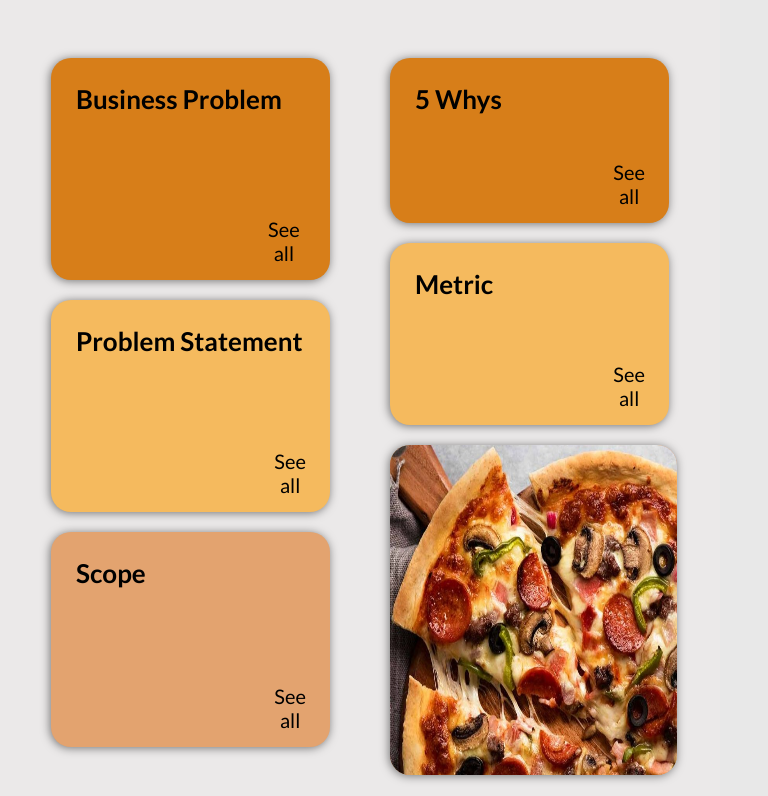
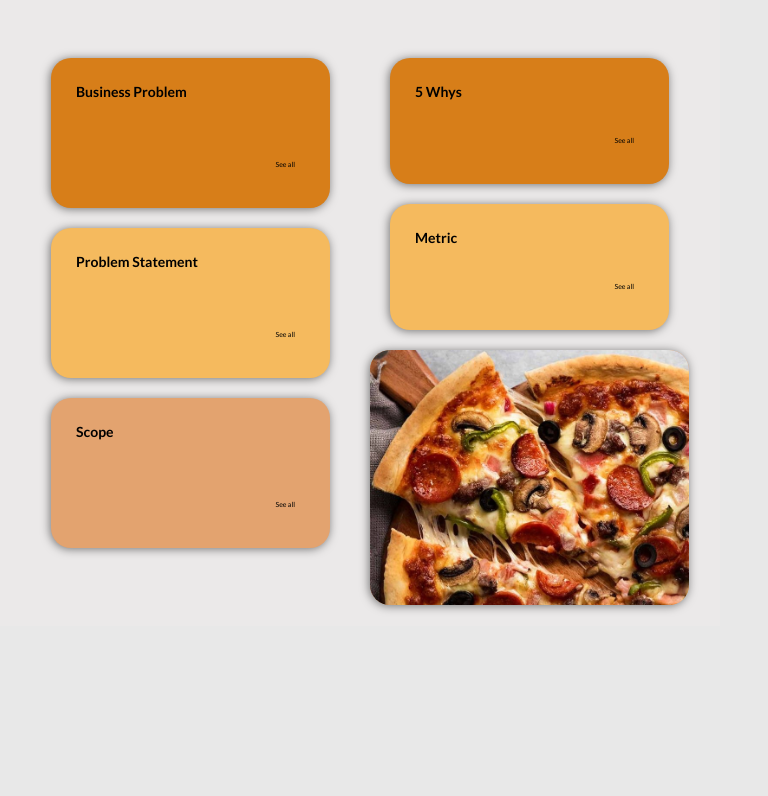
Before and after one commit to deavinagt/Deployment-Capstone-Project-RevoU, a plain HTML site: page index.html in a window 768 px wide. Shown: the part 136-932 px from the top of the page. After the commit the page ends 800 px from the top, so only its background shows below. Drawn offline with Linux system fonts and the light colour scheme.

Commit message:
project se

```diff
--- a/css/sidebar.css
+++ b/css/sidebar.css
@@ -36,13 +36,13 @@ body {
     padding: 0 1.5rem;
     color: #fff;
     overflow: hidden;
-    transition: all 0.5s linear;
+    transition: all 0.2s linear;
     background: white;
 }
 
 .sidebar-kiri:hover {
     width: 240px;
-    transition: 0.5s;
+    transition: 0.2s;
 }
 
 /* .logo {
--- a/index.css
+++ b/index.css
@@ -73,7 +73,6 @@ body{
   display: flex;
   flex-direction: column;
   width: 100%;
-  height: 45vh;
   box-shadow: -1px 1px 10px 0px rgba(0,0,0,0.51);
   -webkit-box-shadow: -1px 1px 10px 0px rgba(0,0,0,0.51);
   -moz-box-shadow: -1px 1px 10px 0px rgba(0,0,0,0.51);
@@ -86,39 +85,47 @@ body{
 }
 
 .button{
-  width: 15%;
-  height: 15%;
   background: none;
-  margin-left: 80%;
-  margin-top: 33%;
+  margin-right: 50px;
+  padding-top: 25vh;
+  padding-bottom: 25px;
+  text-align: end;
   font-size: 20px;
 }
 
 .button-1{
   background: none;
-  margin-left: 80%;
-  margin-top: 29%;
+  margin-right: 50px;
+  padding-top: 25vh;
+  padding-bottom: 25px;
+  text-align: end;
   font-size: 20px;
 }
 
 .button-2{
   background: none;
-  margin-left: 80%;
-  margin-top: 30%;
+  margin-right: 50px;
+  padding-top: 25vh;
+  padding-bottom: 25px;
+  text-align: end;
   font-size: 20px;
 }
 
 .button-3{
   background: none;
-  margin-left: 80%;
-  margin-top: 10%;
+  margin-right: 50px;
+  padding-top: 10vh;
+  padding-bottom: 25px;
+  text-align: end;
   font-size: 20px;
 }
 
 .button-4{
   background: none;
-  margin-left: 80%;
-  margin-top: 17%;
+  margin-right: 50px;
+  padding-top: 10vh;
+  padding-bottom: 25px;
+  text-align: end;
   font-size: 20px;
 }
 
@@ -221,7 +228,6 @@ body{
   display: flex;
   flex-direction: column;
   width: 100%;
-  height: 40vh;
   box-shadow: -1px 1px 10px 0px rgba(0,0,0,0.51);
   -webkit-box-shadow: -1px 1px 10px 0px rgba(0,0,0,0.51);
   -moz-box-shadow: -1px 1px 10px 0px rgba(0,0,0,0.51);
@@ -243,7 +249,6 @@ body{
   display: flex;
   flex-direction: column;
   width: 100%;
-  height: 40vh;
   box-shadow: -1px 1px 10px 0px rgba(0,0,0,0.51);
   -webkit-box-shadow: -1px 1px 10px 0px rgba(0,0,0,0.51);
   -moz-box-shadow: -1px 1px 10px 0px rgba(0,0,0,0.51);
@@ -265,7 +270,6 @@ body{
   display: flex;
   flex-direction: column;
   width: 100%;
-  height: 25vh;
   box-shadow: -1px 1px 10px 0px rgba(0,0,0,0.51);
   -webkit-box-shadow: -1px 1px 10px 0px rgba(0,0,0,0.51);
   -moz-box-shadow: -1px 1px 10px 0px rgba(0,0,0,0.51);
@@ -287,7 +291,6 @@ body{
   display: flex;
   flex-direction: column;
   width: 100%;
-  height: 30vh;
   box-shadow: -1px 1px 10px 0px rgba(0,0,0,0.51);
   -webkit-box-shadow: -1px 1px 10px 0px rgba(0,0,0,0.51);
   -moz-box-shadow: -1px 1px 10px 0px rgba(0,0,0,0.51);
@@ -477,8 +480,6 @@ body{
     }
 
     .problem-statement{
-      width: 100%;
-      height: 80%;
       font-size: 7px;
       font-weight: 300;
       margin-bottom: 0;
@@ -486,16 +487,12 @@ body{
     }
 
     .scope{
-      width: 100%;
-      height: 80%;
       font-size: 7px;
       font-weight: 300;
       margin-left: 0;
     }
 
     .whys{
-      width: 100%;
-      height: 100%;
       font-size: 7px;
       font-weight: 300;
       margin-bottom: 0;
@@ -503,8 +500,6 @@ body{
     }
 
     .metric{
-      width: 100%;
-      height: 100%;
       font-size: 7px;
       font-weight: 300;
       margin-bottom: 0;
@@ -519,26 +514,41 @@ body{
     }
 
     .image img{
-      height: 200px;
+      height: auto;
     }
 
     .button{
+      margin-right: 20px;
+      padding-top: 5vh;
+      padding-bottom: 25px;
       font-size: 7px;
     }
 
     .button-1{
+      margin-right: 20px;
+      padding-top: 5vh;
+      padding-bottom: 25px;
       font-size: 7px;
     }
 
     .button-2{
+      margin-right: 20px;
+      padding-top: 5vh;
+      padding-bottom: 25px;
       font-size: 7px;
     }
 
     .button-3{
+      margin-right: 20px;
+      padding-top: 2vh;
+      padding-bottom: 25px;
       font-size: 7px;
     }
 
     .button-4{
+      margin-right: 20px;
+      padding-top: 2vh;
+      padding-bottom: 25px;
       font-size: 7px;
     }
 
@@ -584,43 +594,74 @@ body{
     }
 
     .business-problem {
-      width: 500px;
-      height: 100%;
+      font-size: 7px;
       margin-bottom: 0;
     }
 
     .problem-statement {
-      width: 100%;
-      height: 100%;
+      font-size: 7px;
       margin-bottom: 0;
     }
 
     .scope {
-      width: 100%;
-      height: 100%;
+      font-size: 7px;
     }
 
     .whys {
-      width: 100%;
-      height: 100%;
+      font-size: 7px;
       margin-bottom: 0;
     }
 
     .metric {
+      font-size: 7px;
+      margin-bottom: 0;
+    }
+
+    .button{
+      margin-right: 20px;
+      padding-top: 5vh;
+      padding-bottom: 25px;
+      font-size: 7px;
+    }
+
+    .button-1{
+      margin-right: 20px;
+      padding-top: 5vh;
+      padding-bottom: 25px;
+      font-size: 7px;
+    }
+
+    .button-2{
+      margin-right: 20px;
+      padding-top: 5vh;
+      padding-bottom: 25px;
+      font-size: 7px;
+    }
+
+    .button-3{
+      margin-right: 20px;
+      padding-top: 2vh;
+      padding-bottom: 25px;
+      font-size: 7px;
+    }
+
+    .button-4{
+      margin-right: 20px;
+      padding-top: 2vh;
+      padding-bottom: 25px;
+      font-size: 7px;
+    }
+
+    .image {
       width: 100%;
       height: 100%;
       margin-bottom: 0;
-    }
-
-    .image {
-      width: 90%;
-      height: 100%;
-      margin-bottom: 0;
+      margin-left: 0;
     }
 
     .image img {
       width: 100%;
-      height: 330px;
+      height: auto;
     }
 
     .sidebar-kanan {
--- a/js/dom.js
+++ b/js/dom.js
@@ -11,6 +11,7 @@ for (let btnId in buttons) {
   let modalId = buttons[btnId];
   let modal = document.getElementById(modalId);
 
+  if (btn && modal) {
     btn.onclick = function() {
       modal.style.display = "block";
     };
@@ -21,6 +22,7 @@ for (let btnId in buttons) {
         modal.style.display = "none";
       }
     });
+  }
 }
 
 let closeElements = document.getElementsByClassName("close");
```
Also changed, not shown: pages/pizzas.html (+1 -1 lines). Lines whose indentation alone changed are shown as unchanged.
